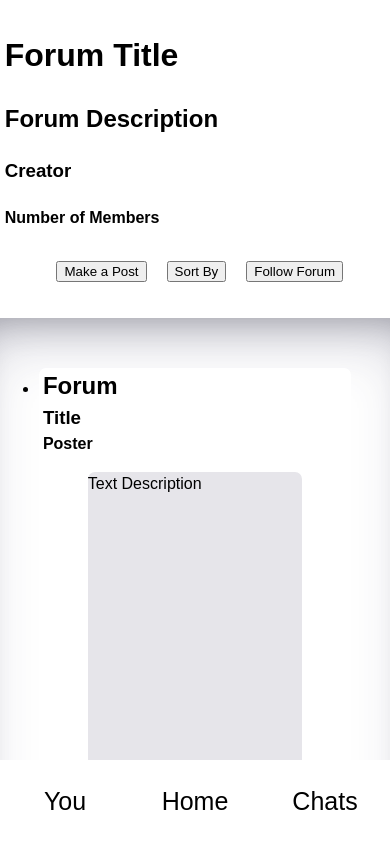
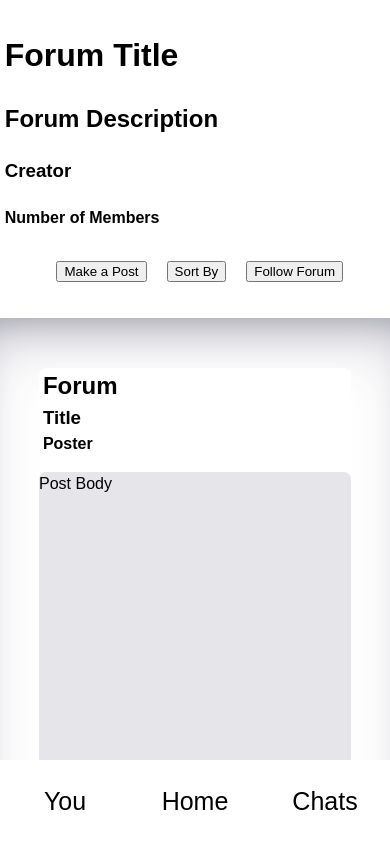
Before and after one commit to GundogCodes/GoodForum., a React (Vite) app: page /forum in a window 390 px wide. Built offline with nearby package versions, Linux system fonts and the light colour scheme.

Commit message:
edited post css

```diff
--- a/src/components/Post/Post.jsx
+++ b/src/components/Post/Post.jsx
@@ -6,11 +6,13 @@ export default function Post(){
             <h3>Title</h3>
             <h4>Poster</h4>
             <section>
+                <p>Post Body
+
                 {/* {img?
                 <div>img</div>
                 :
-                <></>} */}
-                <p>Text Description</p>
+            <></>} */}
+            </p>
             </section>
             <div className={styles.interactions}>
                 <h8>Like</h8>
--- a/src/components/Post/Post.module.scss
+++ b/src/components/Post/Post.module.scss
@@ -12,9 +12,13 @@
         align-self: flex-start;
         padding-left: 1vw;
     }
+    h4{
+        align-self: flex-end;
+        padding-right: 1vw;
+    }
     p{
         width: 55vw;
-        height: 35vh;
+        height: 40vh;
         border-radius: 7px;
         background-color: rgb(230,229,234);
         display: flex;
@@ -44,7 +48,7 @@
             padding-left: 1vw;
         }
         p{
-            width: 55vw;
+            width: 80vw;
             background-color: rgb(230,229,234);
             height: 40vh;
         }
--- a/src/pages/ForumPage/ForumPage.module.scss
+++ b/src/pages/ForumPage/ForumPage.module.scss
@@ -31,6 +31,7 @@
 
     }
     ul{
+        list-style-type: none;
         position: relative;
         overflow-y: scroll;
         box-shadow: rgba(50, 50, 93, 0.25) 0px 30px 60px -12px inset, rgba(0, 0, 0, 0.3) 0px 18px 36px -18px inset;
--- a/src/pages/HomePage/HomePage.module.scss
+++ b/src/pages/HomePage/HomePage.module.scss
@@ -1,14 +1,14 @@
 .HomePage{
 
     top:5vmin;
-    height: 100vh;
+    height: 100%;
     width: 100vw;
     display: flex;
     justify-content: space-evenly;
     align-items: center;
-    // background-image: url('../../assets/iosBackgrounds/iosMain.jpg');
-    // background-size: cover;
+    //background-image: url('../../assets/iosBackgrounds/iosMain.jpg');
     background-color: white;
+
     .buttonDiv{
         display: flex;
         flex-direction: column;
@@ -20,7 +20,7 @@
         width: 20vw;
         height: 80vh;
         h4{
-            color: black;
+            color: sblack;
         }
 
             ul{
```
